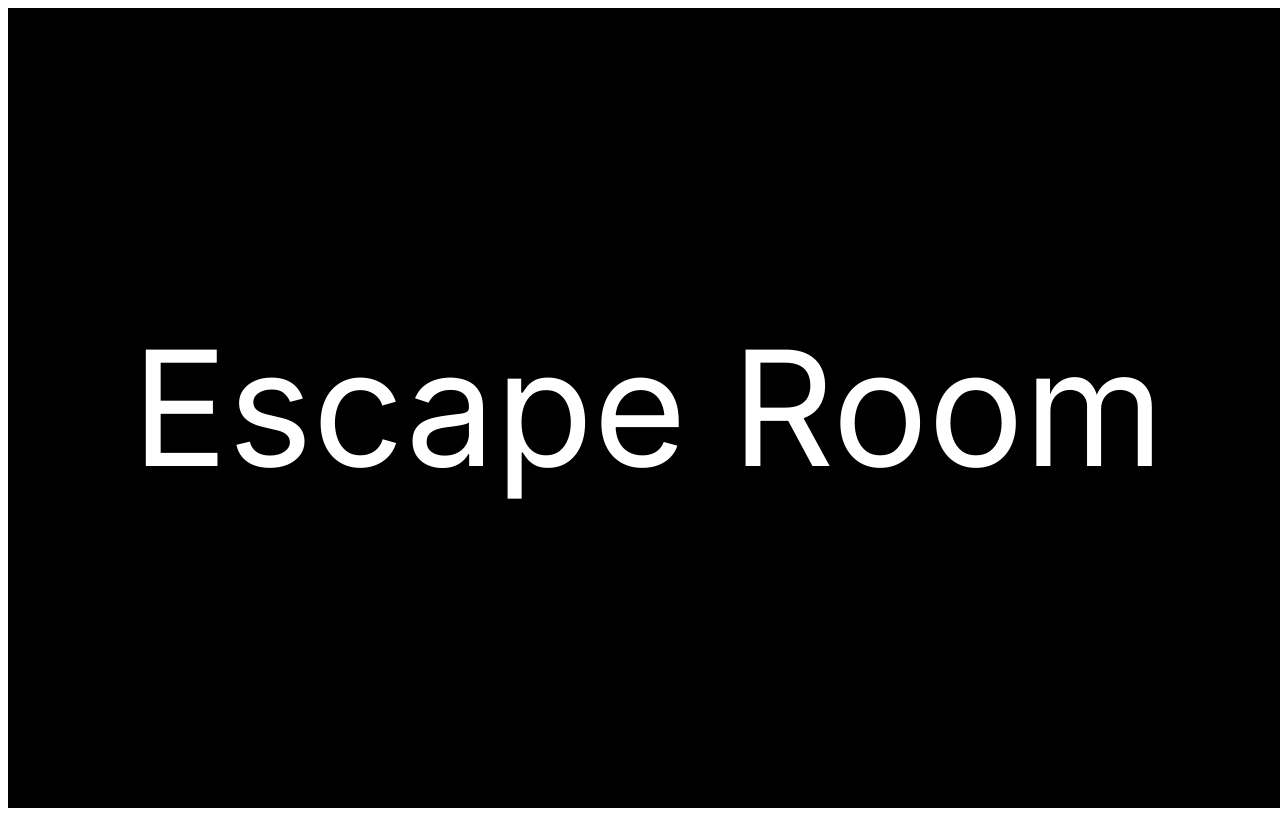
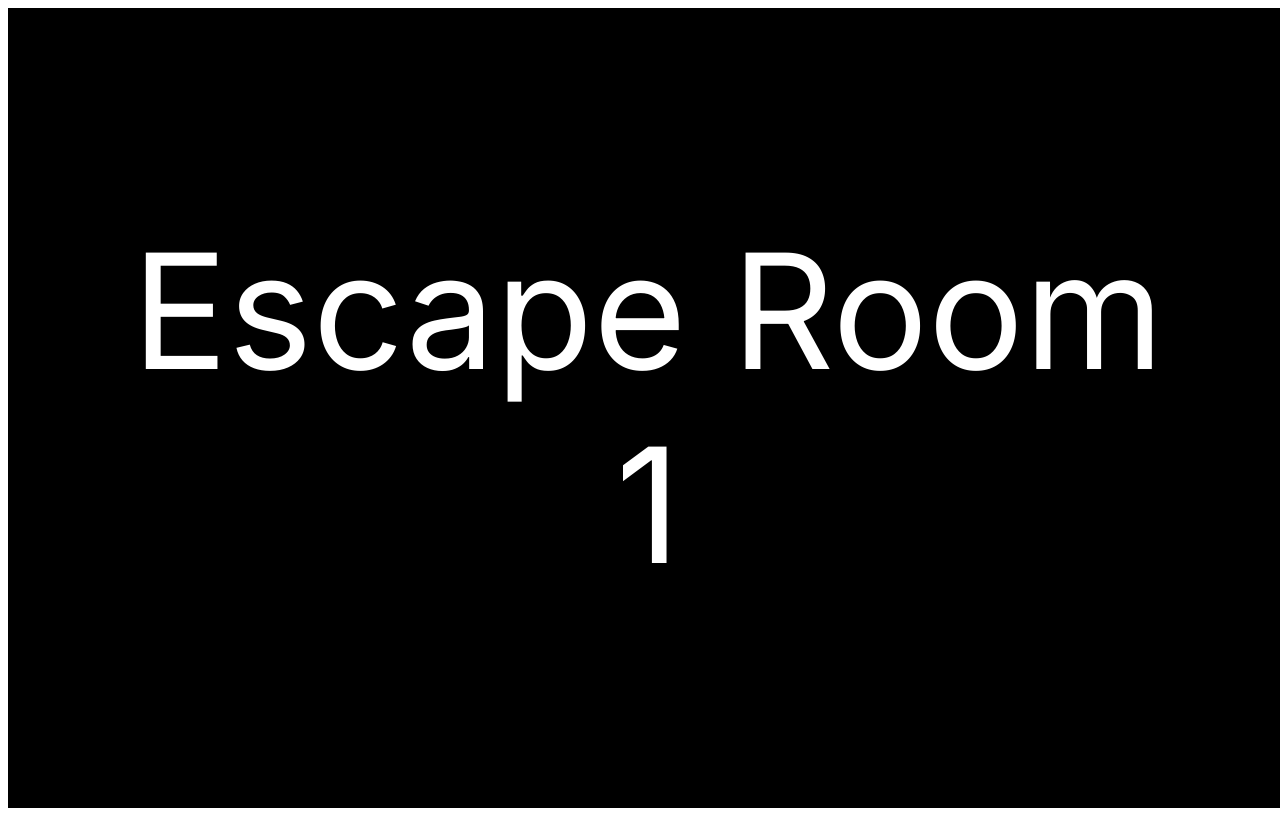
Before and after one commit to Nexters/NextRoom-fe, a Next.js app: page / in a window 1280 px wide. Built offline with nearby package versions, Linux system fonts and the light colour scheme.

Commit message:
chore: set recoil

```diff
--- /dev/null
+++ b/app/components/atoms/hints.atom.ts
@@ -0,0 +1,15 @@
+import {
+  atom,
+  useRecoilValue,
+  useRecoilState,
+  useSetRecoilState,
+} from "recoil";
+
+const hintState = atom<number>({
+  key: "hintState",
+  default: 1,
+});
+
+export const useHintState = () => useRecoilState(hintState);
+export const useHintStateValue = () => useRecoilValue(hintState);
+export const useHintStateWrite = () => useSetRecoilState(hintState);
--- a/app/layout.tsx
+++ b/app/layout.tsx
@@ -1,5 +1,6 @@
 import { Inter } from "next/font/google";
 import StyledJsxRegistry from "./lib/registry";
+import Recoil from "./lib/recoil";
 
 const inter = Inter({ subsets: ["latin"] });
 
@@ -16,7 +17,9 @@ export default function RootLayout({
   return (
     <html lang="ko">
       <body className={inter.className}>
-        <StyledJsxRegistry>{children}</StyledJsxRegistry>
+        <Recoil>
+          <StyledJsxRegistry>{children}</StyledJsxRegistry>
+        </Recoil>
       </body>
     </html>
   );
--- /dev/null
+++ b/app/lib/recoil.tsx
@@ -0,0 +1,12 @@
+"use client";
+
+import { ReactNode } from "react";
+import { RecoilRoot } from "recoil";
+
+type Props = {
+  children: ReactNode;
+};
+
+export default function Recoil({ children }: Props) {
+  return <RecoilRoot>{children}</RecoilRoot>;
+}
--- a/app/page.tsx
+++ b/app/page.tsx
@@ -2,9 +2,16 @@
 
 import styled from "styled-components";
 
+import { useHintState } from "./components/atoms/hints.atom";
+
 export default function Home() {
+  const [hintState, setHintState] = useHintState();
+
+  const addUsedHintState = () => setHintState(hintState + 1);
+
   const Wrapper = styled.div`
     display: flex;
+    flex-direction: column;
     font-size: 10em;
     width: 100vw;
     height: 100vh;
@@ -13,9 +20,13 @@ export default function Home() {
     justify-content: center;
     align-items: center;
   `;
+
   return (
     <div>
-      <Wrapper>Escape Room</Wrapper>
+      <Wrapper>
+        <div>Escape Room</div>
+        <div onClick={addUsedHintState}>{hintState}</div>
+      </Wrapper>
     </div>
   );
 }
--- a/package.json
+++ b/package.json
@@ -16,6 +16,7 @@
     "next": "13.4.7",
     "react": "18.2.0",
     "react-dom": "18.2.0",
+    "recoil": "^0.7.7",
     "styled-components": "^6.0.2",
     "typescript": "5.1.6"
   },
```
Also changed, not shown: 1 other file (tests, documents, lock files or other folders).
